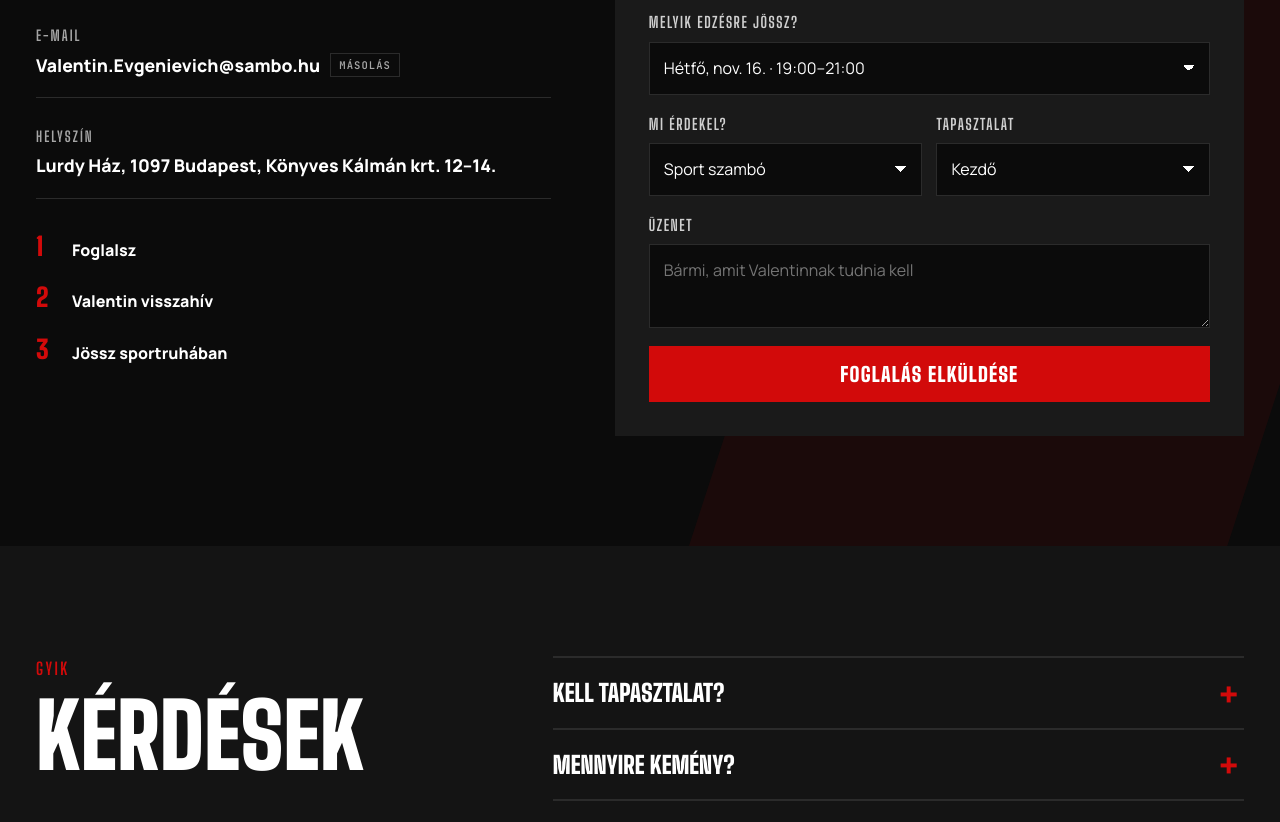
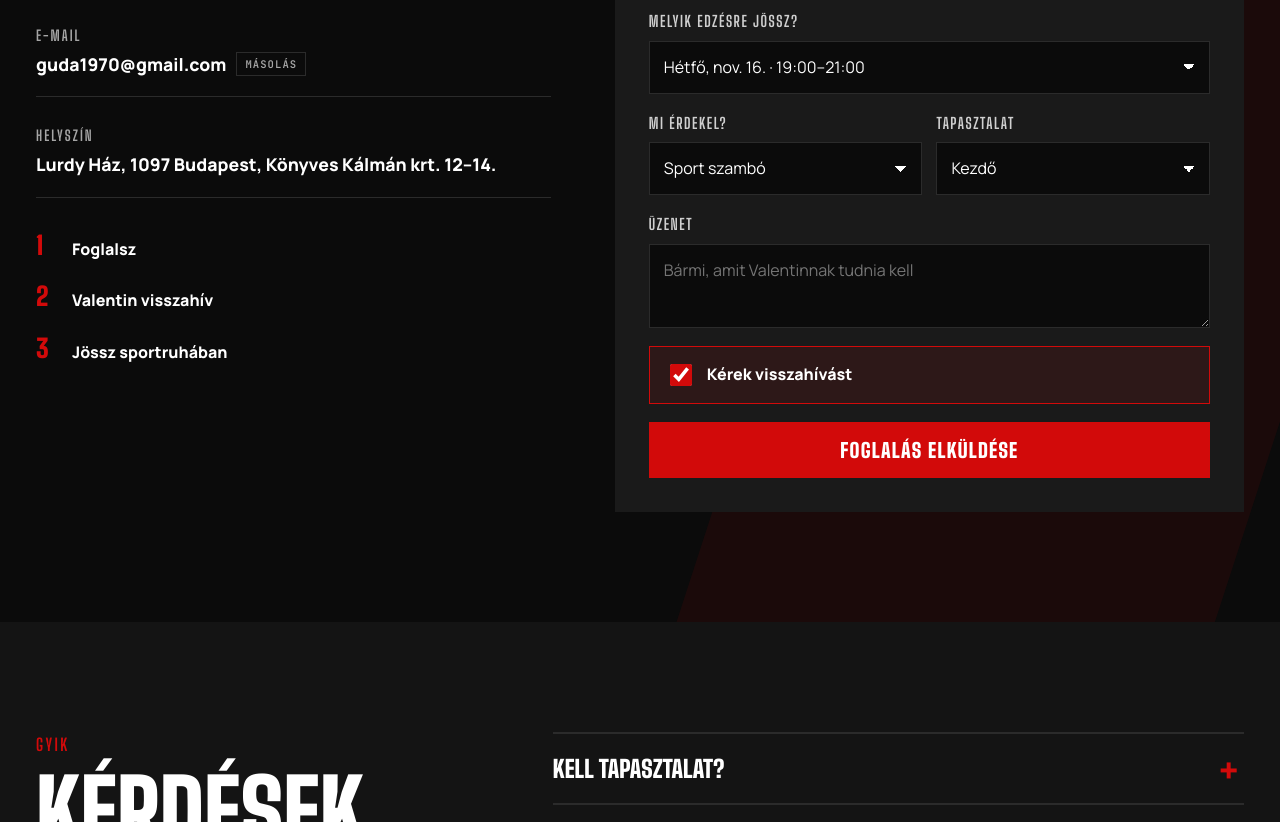
Before and after one commit to szemerebotond-bit/sambobudapest-hu, a plain HTML site: page index.html in a window 1280 px wide. Shown: the part 7677-8499 px from the top of the page. Drawn offline with Linux system fonts and the light colour scheme.

Commit message:
Add files via upload

```diff
--- a/index.html
+++ b/index.html
@@ -289,6 +289,9 @@ fieldset{border:0;padding:0;margin:0;display:grid;gap:9px;min-width:0}
 .seg input:checked+label{background:var(--red);border-color:var(--red);color:#fff}
 .seg input:focus-visible+label{outline:3px solid #fff;outline-offset:2px}
 .row2{display:grid;grid-template-columns:1fr 1fr;gap:14px}
+.cb{display:flex;align-items:center;gap:12px;cursor:pointer;padding:14px 16px;border:1.5px solid var(--line);font-weight:700;user-select:none}
+.cb input{width:22px;height:22px;accent-color:var(--red);flex:none}
+.cb:has(input:checked){border-color:var(--red);background:rgba(210,10,10,.1)}
 .hp{position:absolute;left:-9999px;width:1px;height:1px;overflow:hidden}
 .err{color:#ff6b6b;font-weight:700}
 .done{background:var(--bg);border:2px solid var(--red);padding:22px;display:grid;gap:10px}
@@ -354,7 +357,7 @@ footer .rail{display:flex;justify-content:space-between;gap:20px;flex-wrap:wrap;
 /* reveal (content visible at rest) */
 .rv.in{animation:rise .7s cubic-bezier(.2,.8,.2,1) both}
 </style>
-<script type="application/ld+json">{"@context": "https://schema.org", "@type": "SportsActivityLocation", "name": "Sambo Training Budapest – Valentin Evgenievich", "description": "Szambó és kombat szambó edzések Valentin Evgenievich mesteredzővel a Lurdy Házban, Budapesten.", "url": "https://sambobudapest.hu/", "telephone": "+36707741288", "email": "Valentin.Evgenievich@sambo.hu", "image": "https://sambobudapest.hu/hero.jpg", "address": {"@type": "PostalAddress", "streetAddress": "Könyves Kálmán krt. 12–14. (Lurdy Ház, Kathi Béla – THE LEGEND Budapest)", "postalCode": "1097", "addressLocality": "Budapest", "addressCountry": "HU"}, "priceRange": "10 000 – 25 000 Ft", "sport": "Sambo", "employee": {"@type": "Person", "name": "Valentin Evgenievich", "jobTitle": "Sambo mesteredző"}}</script>
+<script type="application/ld+json">{"@context": "https://schema.org", "@type": "SportsActivityLocation", "name": "Sambo Training Budapest – Valentin Evgenievich", "description": "Szambó és kombat szambó edzések Valentin Evgenievich mesteredzővel a Lurdy Házban, Budapesten.", "url": "https://sambobudapest.hu/", "telephone": "+36707741288", "email": "guda1970@gmail.com", "image": "https://sambobudapest.hu/hero.jpg", "address": {"@type": "PostalAddress", "streetAddress": "Könyves Kálmán krt. 12–14. (Lurdy Ház, Kathi Béla – THE LEGEND Budapest)", "postalCode": "1097", "addressLocality": "Budapest", "addressCountry": "HU"}, "priceRange": "10 000 – 25 000 Ft", "sport": "Sambo", "employee": {"@type": "Person", "name": "Valentin Evgenievich", "jobTitle": "Sambo mesteredző"}}</script>
 </head>
 <body>
 <header>
@@ -581,7 +584,7 @@ footer .rail{display:flex;justify-content:space-between;gap:20px;flex-wrap:wrap;
         <span class="kicker">Foglalás</span>
         <h2>Lépj a <span class="red">szőnyegre.</span></h2>
         <a class="callbig" href="tel:+36707741288"><span>Hívd Valentint</span><strong>06 70 774 1288</strong></a>
-        <div class="b-row"><span class="l">E-mail</span><div class="v"><a href="mailto:Valentin.Evgenievich@sambo.hu">Valentin.Evgenievich@sambo.hu</a><button class="copy" type="button" data-copy="Valentin.Evgenievich@sambo.hu">Másolás</button></div></div>
+        <div class="b-row"><span class="l">E-mail</span><div class="v"><a href="mailto:guda1970@gmail.com">guda1970@gmail.com</a><button class="copy" type="button" data-copy="guda1970@gmail.com">Másolás</button></div></div>
         <div class="b-row"><span class="l">Helyszín</span><div class="v">Lurdy Ház, 1097 Budapest, Könyves Kálmán krt. 12–14.</div></div>
         <div class="steps"><div>Foglalsz</div><div>Valentin visszahív</div><div>Jössz sportruhában</div></div>
       </div>
@@ -611,6 +614,7 @@ footer .rail{display:flex;justify-content:space-between;gap:20px;flex-wrap:wrap;
           <div class="field"><label for="f-level">Tapasztalat</label><select id="f-level"><option>Kezdő</option><option>Volt már küzdősport</option><option>Versenyző</option></select></div>
         </div>
         <div class="field"><label for="f-msg">Üzenet</label><textarea id="f-msg" placeholder="Bármi, amit Valentinnak tudnia kell"></textarea></div>
+        <label class="cb" for="f-cb"><input type="checkbox" id="f-cb" checked> Kérek visszahívást</label>
         <div class="hp" aria-hidden="true"><label for="f-web">Weboldal</label><input id="f-web" type="text" tabindex="-1" autocomplete="off"></div>
         <p class="err" id="err" hidden></p>
         <button class="btn btn-red" type="submit" id="sendBtn">Foglalás elküldése</button>
@@ -660,7 +664,7 @@ footer .rail{display:flex;justify-content:space-between;gap:20px;flex-wrap:wrap;
      A Google Apps Script webalkalmazás URL-je (…/exec). Ide kerülnek a foglalások.
      Ha üres, a foglalás e-mailként megy Valentinnak. */
   var SHEET_ENDPOINT = "";
-  var TO_EMAIL = "Valentin.Evgenievich@sambo.hu";
+  var TO_EMAIL = "guda1970@gmail.com";
 
   var reduce=matchMedia("(prefers-reduced-motion: reduce)").matches;
   document.getElementById("yr").textContent=new Date().getFullYear();
@@ -708,9 +712,9 @@ footer .rail{display:flex;justify-content:space-between;gap:20px;flex-wrap:wrap;
     var priv=!document.getElementById("p-g").checked;
     var data={name:name,phone:phone,email:email,plan:document.querySelector("input[name=plan]:checked").value,
       slot:priv?(v("f-date").replace(/-/g,".")+" · "+v("f-time")):v("f-slot"),
-      style:v("f-style"),level:v("f-level"),message:v("f-msg"),website:v("f-web"),source:location.hostname||"preview"};
+      callback:document.getElementById("f-cb").checked?"Igen":"Nem",style:v("f-style"),level:v("f-level"),message:v("f-msg"),website:v("f-web"),source:location.hostname||"preview"};
     var body="Szia Valentin!\n\nFoglalnék edzést.\n\nNév: "+data.name+"\nTelefon: "+data.phone+"\n"+(data.email?"E-mail: "+data.email+"\n":"")+
-      "Edzés: "+data.plan+"\nIdőpont: "+data.slot+"\nÉrdeklődés: "+data.style+"\nTapasztalat: "+data.level+"\n"+(data.message?"\nÜzenet:\n"+data.message+"\n":"");
+      "Edzés: "+data.plan+"\nIdőpont: "+data.slot+"\nVisszahívást kér: "+data.callback+"\nÉrdeklődés: "+data.style+"\nTapasztalat: "+data.level+"\n"+(data.message?"\nÜzenet:\n"+data.message+"\n":"");
     var showDone=function(viaSheet){
       document.getElementById("done").hidden=false;btn.hidden=true;
       if(!viaSheet){
```
